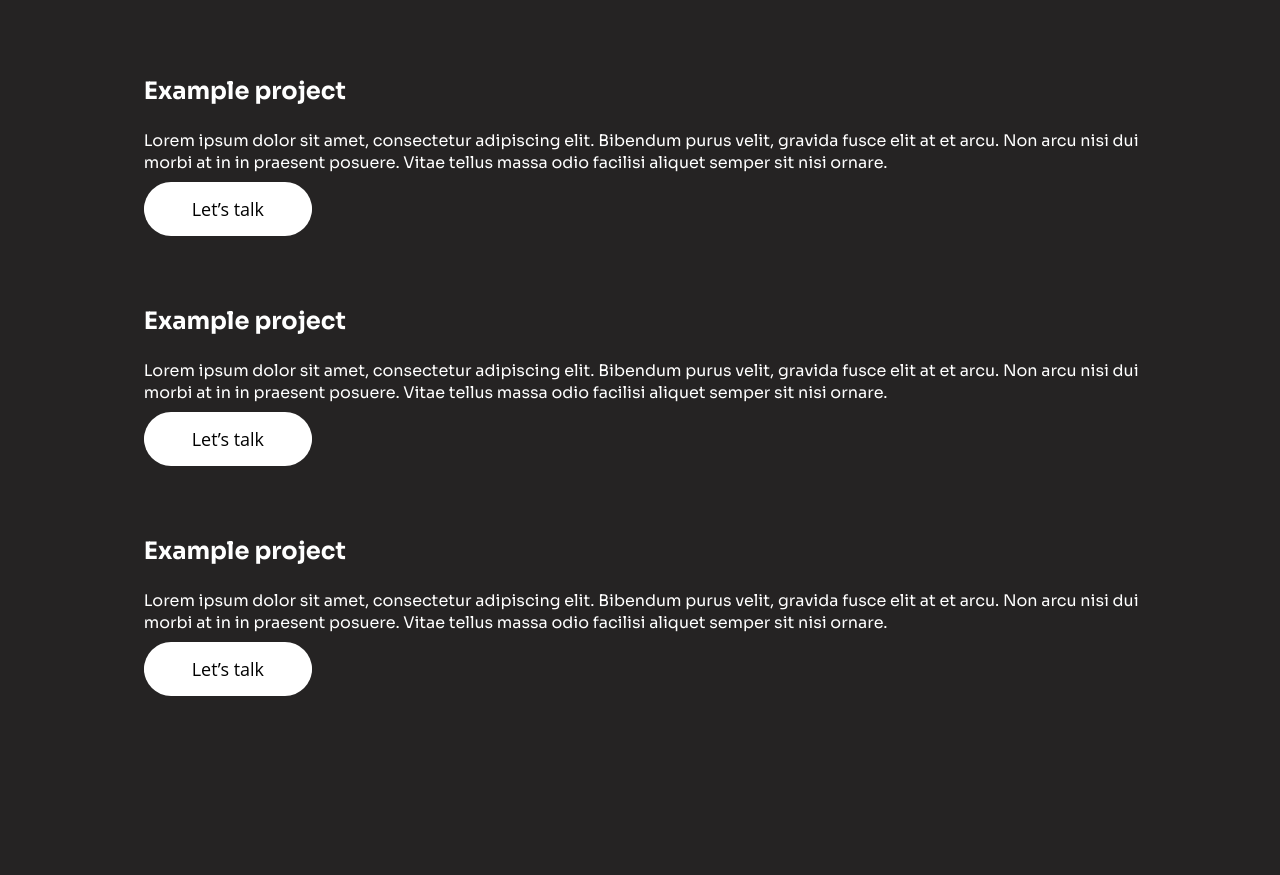
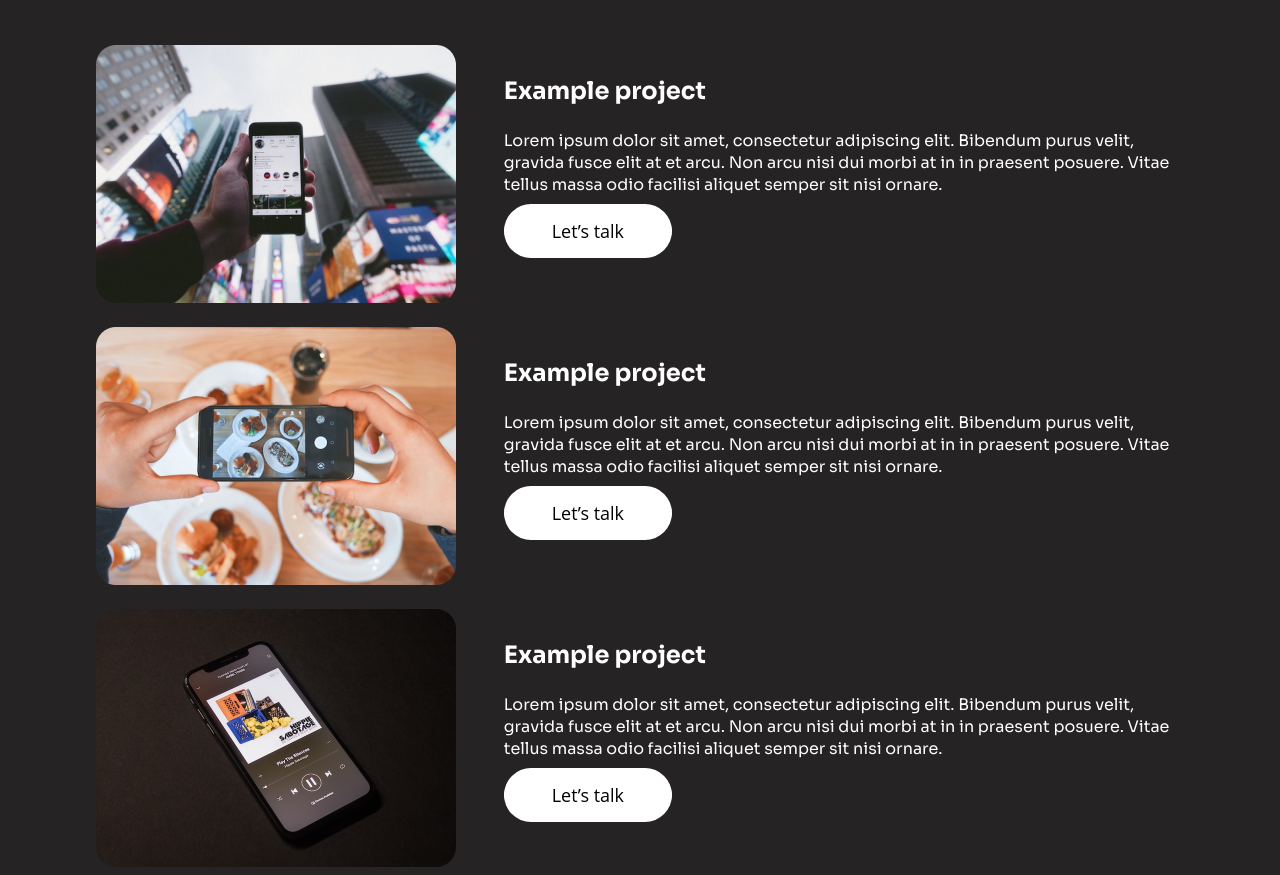
Before and after one commit to BIA97/pav, a plain HTML site: page index.html in a window 1280 px wide. Shown: the part 597-1472 px from the top of the page. Drawn offline with nearby package versions, Linux system fonts and the light colour scheme; the site is published under a folder, as on GitHub Pages, so addresses that start at the root find nothing.

Commit message:
Update index.html

```diff
--- a/index.html
+++ b/index.html
@@ -69,7 +69,7 @@
                     <div class="cards">
                         <div class="cards__card">
                             <div class="cards__image">
-                                <img src="/img/1.png" alt="" class="cards__img">
+                                <img src="img/1.png" alt="" class="cards__img">
                             </div>
                             <div class="cards__block">
                                 <div class="cards__title">Example project</div>
@@ -87,7 +87,7 @@
                         </div>
                         <div class="cards__card">
                             <div class="cards__image">
-                                <img src="/img/2.png" alt="" class="cards__img">
+                                <img src="img/2.png" alt="" class="cards__img">
                             </div>
                             <div class="cards__block">
                                 <div class="cards__title">Example project</div>
@@ -105,7 +105,7 @@
                         </div>
                         <div class="cards__card">
                             <div class="cards__image">
-                                <img src="/img/3.png" alt="" class="cards__img">
+                                <img src="img/3.png" alt="" class="cards__img">
                             </div>
                             <div class="cards__block">
                                 <div class="cards__title">Example project</div>
```
